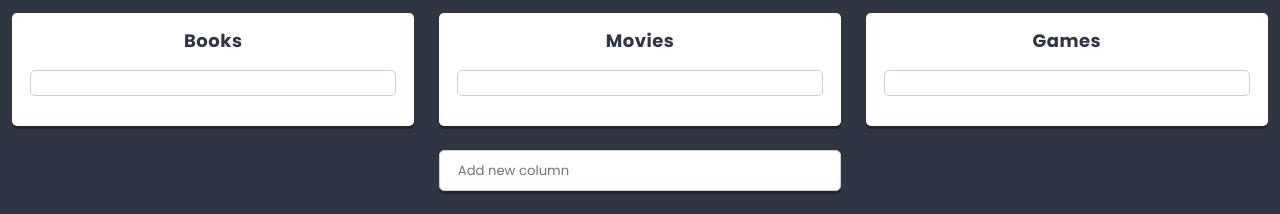
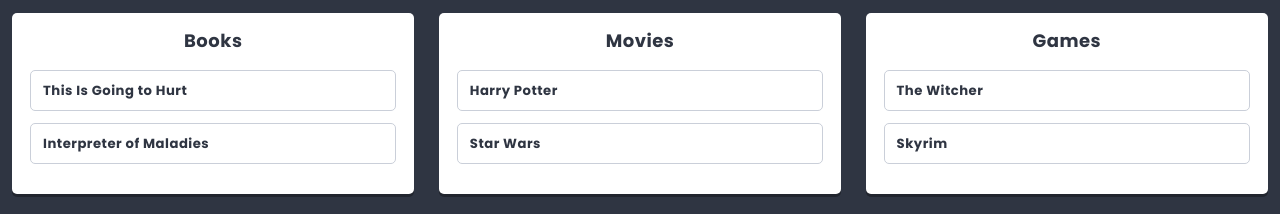
Before and after one commit to grzegorzmierzwa/to-do-list, a React app: page / in a window 1280 px wide. Shown: the part 419-633 px from the top of the page. Built offline with nearby package versions, Linux system fonts and the light colour scheme.

Commit message:
Add card visible in app

```diff
--- a/src/components/Card/Card.js
+++ b/src/components/Card/Card.js
@@ -3,15 +3,19 @@
 import PropTypes from 'prop-types';
 
 class Card extends React.Component {
+  // state = {
+  //   title: this.props.columns || [],
+  // }
+
   static propTypes = {
     title: PropTypes.node,
   }
 
   render() {
     return (
-        <section className={styles.component}>
-          <h4></h4>
-        </section>
+      <section className={styles.component}>
+        <h4>{this.props.title}</h4>
+      </section>
     )
   }
 }
--- a/src/components/Column/Column.js
+++ b/src/components/Column/Column.js
@@ -2,23 +2,23 @@
 import styles from './Column.scss';
 import PropTypes from 'prop-types';
 import Card from '../Card/Card.js';
-import { settings } from '../../data/dataStore';
+// import { settings, listData } from '../../data/dataStore';
 
 class Column extends React.Component {
-    state = {
-      columns: this.props.cards || [],
-    }
 
   static propTypes = {
-    titleColumn: PropTypes.string,
+    card: PropTypes.node,
   }
 
   render() {
+    // console.log('list', this.props.cards);
     return (
         <section className={styles.component}>
             <h3 className={styles.title}>{this.props.title}</h3>
             <div>
-                <Card text={settings.cardCreatorText} />
+              {this.props.cards.map(({key, ...cardProps}) => (
+                <Card  key={key} {...cardProps} />
+              ))}
             </div>
 
         </section>
```
